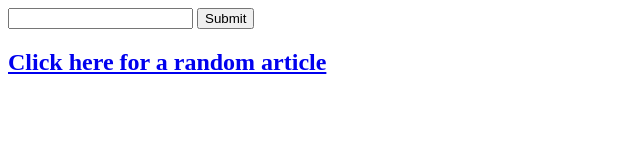
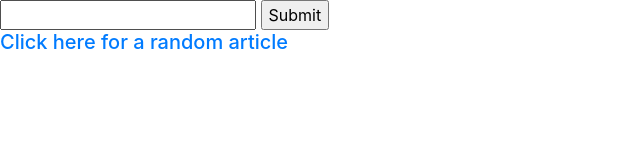
Before and after one commit to justinbkoo/wikipediaviewer, a plain HTML site: page index.html in a window 1280 px wide. Shown: the whole page, without its empty margins (0-640 px from the left). Drawn offline with nearby package versions, Linux system fonts and the light colour scheme.

Commit message:
Added reference to style.css, wrapped "search" box, button and random article link into class "block"

```diff
--- a/index.html
+++ b/index.html
@@ -4,18 +4,26 @@
 <html lang="en">
 <head>
     <meta charset="UTF-8">
-    <title>Quickipedia</title>
+    <title></title>
+
+    <link rel="stylesheet" href="https://maxcdn.bootstrapcdn.com/bootstrap/4.0.0-beta.2/css/bootstrap.min.css" integrity="sha384-PsH8R72JQ3SOdhVi3uxftmaW6Vc51MKb0q5P2rRUpPvrszuE4W1povHYgTpBfshb" crossorigin="anonymous">
+    <script src="https://maxcdn.bootstrapcdn.com/bootstrap/4.0.0-beta.2/js/bootstrap.min.js" integrity="sha384-alpBpkh1PFOepccYVYDB4do5UnbKysX5WZXm3XxPqe5iKTfUKjNkCk9SaVuEZflJ" crossorigin="anonymous"></script>
+    <link rel = "stylesheet" type = "text/css" href = "styles.css" />
 
     <script src="jquery-3.2.1.js"></script>
     <script src="script.js"></script>
 </head>
 <body>
-<input id="search_query" type="text">
-<input id="search_button" type="submit">
+    <div class="block">
+        <div id="search">
+            <input id="search_query" type="text">
+            <input id="search_button" type="submit">
 
-<a href="https://en.wikipedia.org/wiki/Special:Random" target="_blank"><h2>Click here for a random article</h2></a>
+            <a href="https://en.wikipedia.org/wiki/Special:Random" target="_blank"><h5>Click here for a random article</h5></a>
+        </div>
+    </div>
 
-<ol id="results">
+<ol id="results" class="container-fluid">
 </ol>
 
 </body>
```
